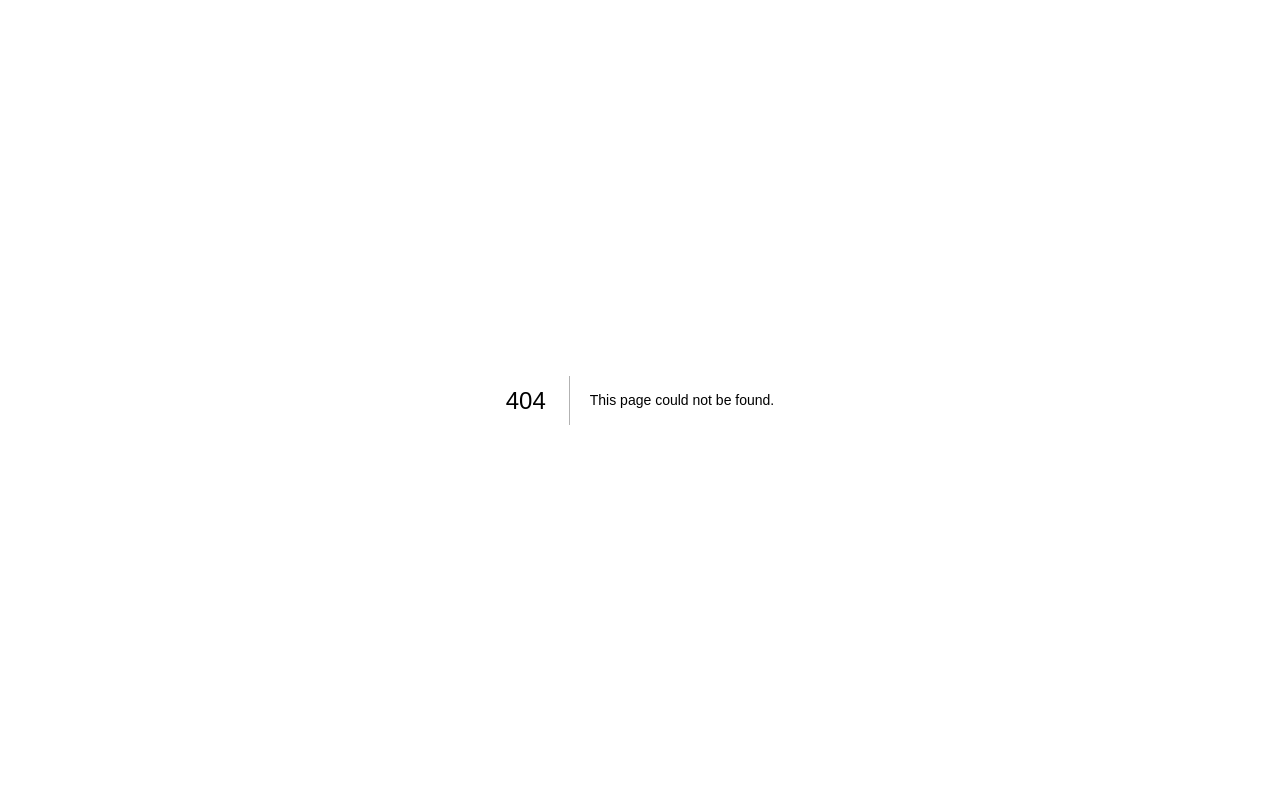
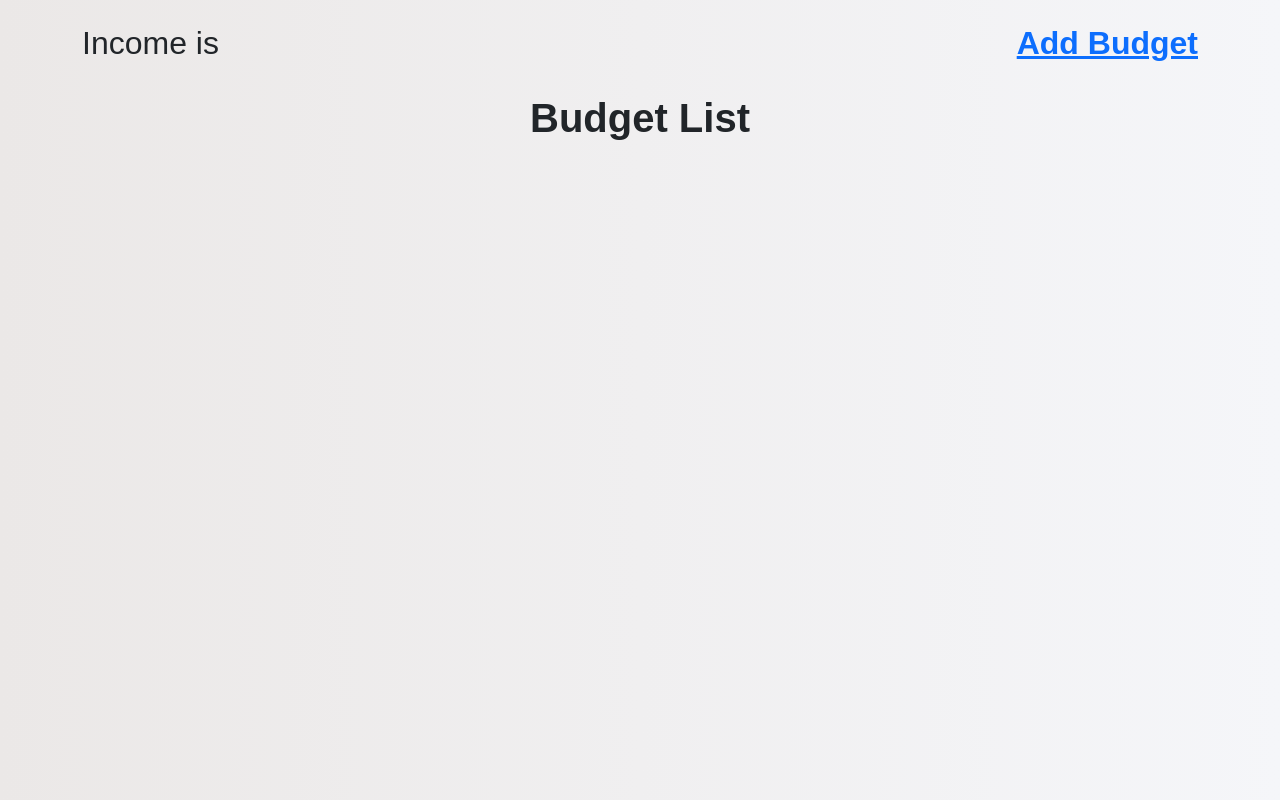
Before and after one commit to tambuaevaristus/mypiggybank, a Next.js app: page /budgetlist in a window 1280 px wide. Before the commit this address had no page. Built offline with nearby package versions, Linux system fonts and the light colour scheme.

Commit message:
minor updates

```diff
--- a/components/Budget.js
+++ b/components/Budget.js
@@ -1,6 +1,8 @@
 import React, { useState } from "react";
 import { useDispatch, useSelector } from "react-redux";
 import { setBudget, setIncome } from "../slice/budgetSlice";
+import Link from "next/link";
+import { Router, useRouter } from "next/router";
 
 export default function Budget() {
   const [category, setCategory] = useState("");
@@ -10,6 +12,7 @@ export default function Budget() {
   const dispatch = useDispatch();
   const newIncome = income - amount;
   const addBudget = () => {
+    // const router = useRouter()
   if(income-amount>=0){
     dispatch(
       setBudget({
@@ -19,6 +22,7 @@ export default function Budget() {
     );
 
     dispatch(setIncome(newIncome));
+    // router.push('/budgetlist')
   }else{
     alert("Budget is out of range")
   }
@@ -54,10 +58,16 @@ export default function Budget() {
             type="button"
             onClick={addBudget}
             class="btn btn-secondary btn-md btn-block my-4"
+            href="/budgetList"
           >
             Record Budget
           </button>
+
+
         </div>
+
+
+        <Link className="" href="/budgetlist">View Budgets</Link>
       </div>
     </div>
   );
--- a/components/BudgetList.js
+++ b/components/BudgetList.js
@@ -2,15 +2,23 @@ import React from "react";
 import BudgetItem from "./BudgetItem";
 import { useSelector } from "react-redux";
 import budget from "../pages/budget";
+import Link from "next/link";
 
 export default function BudgetList() {
   const income = useSelector((state) => state.budget.income);
   const budgetList = useSelector((state) => state.budget.budgetList);
   const budgetArr = Object.values(budgetList);
   return (
-    <div>
+    <div className="container">
+      <div className="d-flex py-4 justify-content-between">
+        <h2>Income is {income}</h2>
+
+        <Link className="fs-2" href="/budget">
+          Add Budget
+        </Link>
+      </div>
+
       <h1 className="fw-bolder text-center fs-1">Budget List</h1>
-      <h2>income is {income}</h2>
 
       {budgetArr.map((item) => (
         <BudgetItem category={item.category} amount={item.amount} />
--- a/pages/budget.js
+++ b/pages/budget.js
@@ -13,15 +13,9 @@ export default function budget() {
     <div className="">
       <Navbar />
       <div className="p-4">
-
-        {
-          !income ? <Income /> :<Budget />
-
-        }
-
+        {!income ? <Income /> : <Budget />}
 
         {/* <Budget /> */}
-        <BudgetList />
       </div>
     </div>
   );
--- /dev/null
+++ b/pages/budgetlist.js
@@ -0,0 +1,10 @@
+import React from "react";
+import BudgetList from "../components/BudgetList";
+
+export default function budgetlist() {
+  return (
+    <div>
+      <BudgetList />
+    </div>
+  );
+}
```
